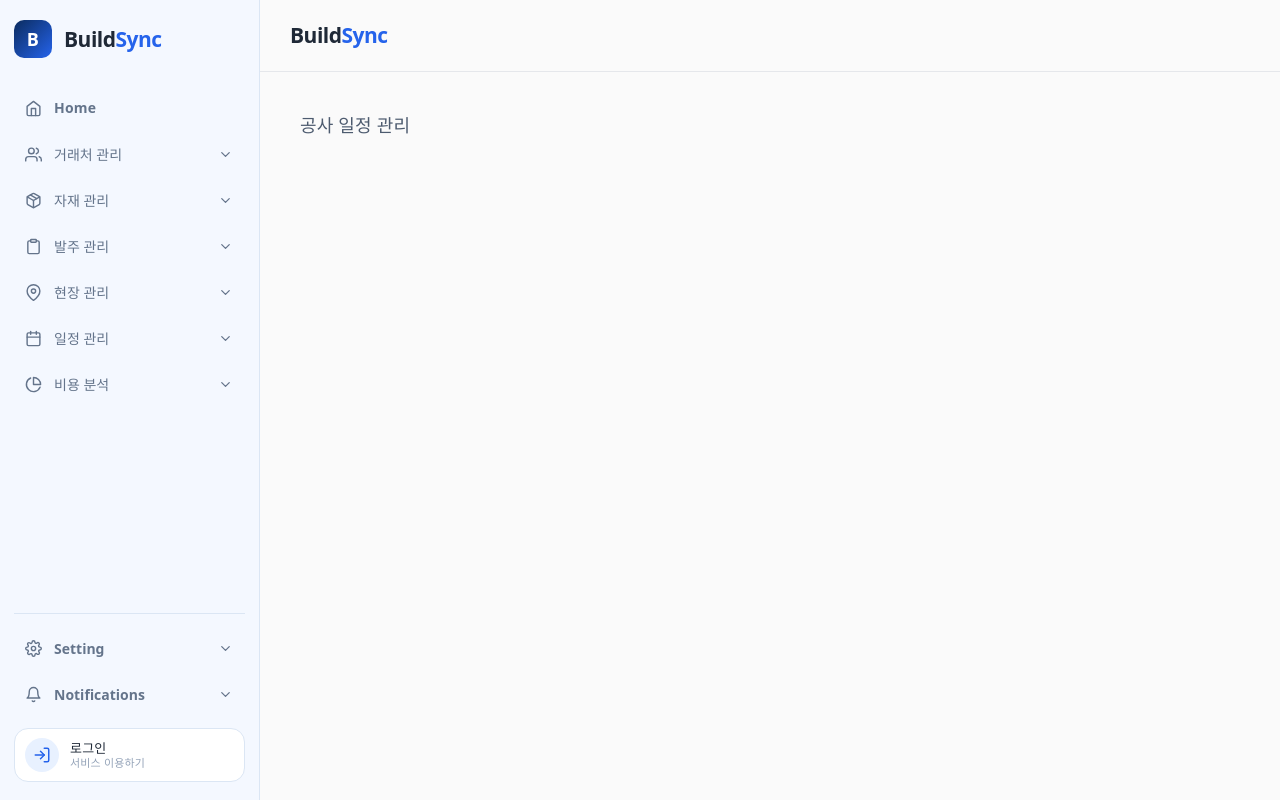
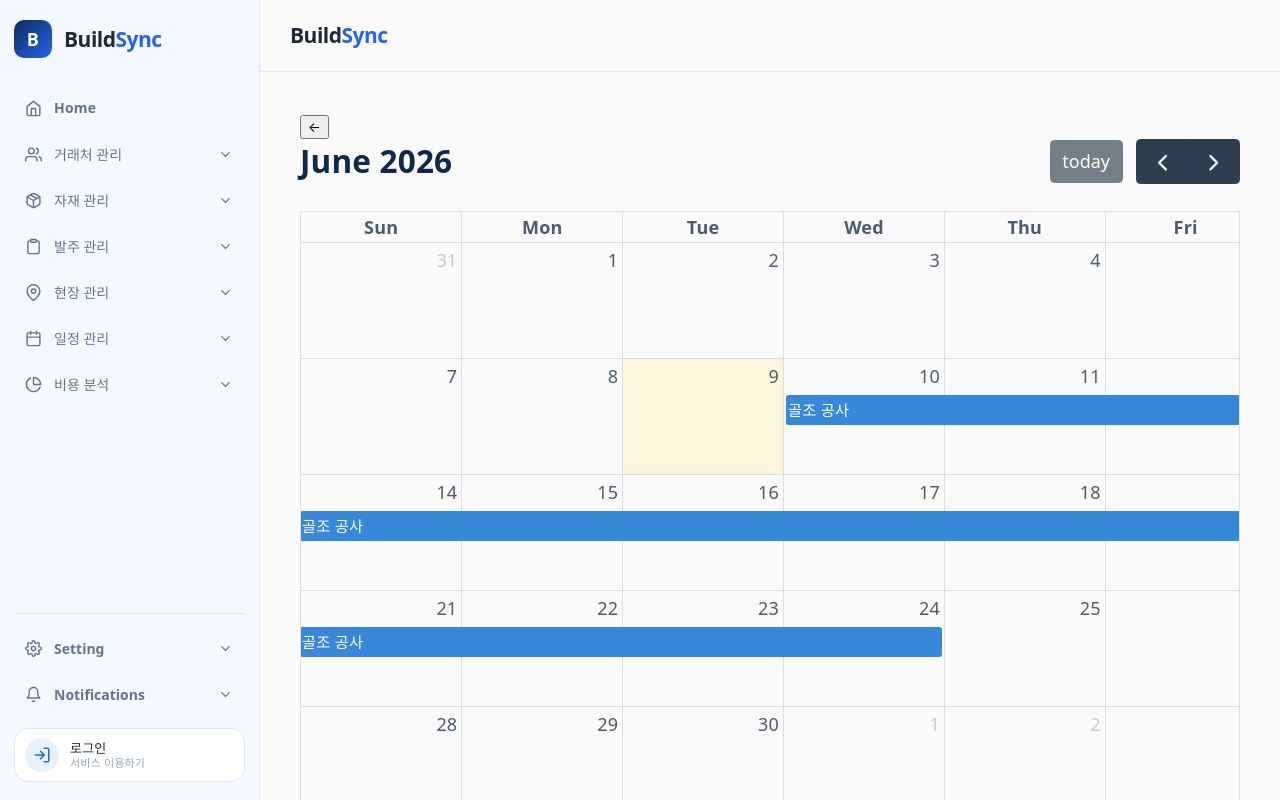
Before and after one commit to kimse0ngjun/BuildSync, a React (Vite) app in the folder frontend/: page /schedule in a window 1280 px wide. Shown: the top 800 px of the page. Built offline with nearby package versions, Linux system fonts and the light colour scheme.

Commit message:
feat: 일정관리 UI 초기구성

```diff
--- a/frontend/package.json
+++ b/frontend/package.json
@@ -11,6 +11,7 @@
   },
   "dependencies": {
     "@fullcalendar/daygrid": "^6.1.20",
+    "@fullcalendar/interaction": "^6.1.20",
     "@fullcalendar/react": "^6.1.20",
     "@tanstack/react-query": "^5.101.0",
     "axios": "^1.17.0",
--- a/frontend/src/pages/schedule/SchedulePage.jsx
+++ b/frontend/src/pages/schedule/SchedulePage.jsx
@@ -1,5 +1,38 @@
-function SchedulePage() {
-  return <div>공사 일정 관리</div>;
+import FullCalendar from "@fullcalendar/react";
+import dayGridPlugin from "@fullcalendar/daygrid";
+import interactionPlugin from "@fullcalendar/interaction";
+import { useNavigate } from "react-router-dom";
+
+function ScheduleCalendar() {
+  const navigate = useNavigate();
+
+  const events = [
+    {
+      id: 1,
+      title: "골조 공사",
+      start: "2026-06-10",
+      end: "2026-06-25",
+    },
+  ];
+
+  return (
+    <div className="schedule-page">
+      <div className="page-header">
+        <button className="back-btn" onClick={() => navigate(-1)}>
+          ←
+        </button>
+      </div>
+
+      <div className="calendar-container">
+        <FullCalendar
+          plugins={[dayGridPlugin, interactionPlugin]}
+          initialView="dayGridMonth"
+          events={events}
+          height="800px"
+        />
+      </div>
+    </div>
+  );
 }
 
-export default SchedulePage;
+export default ScheduleCalendar;
--- /dev/null
+++ b/frontend/src/styles/SchedulePage.css
@@ -0,0 +1,24 @@
+.calendar-container {
+  width: 100%;
+  max-width: 1200px;
+  height: 850px;
+  margin: 0 auto;
+  background: white;
+  padding: 20px;
+  border-radius: 12px;
+}
+
+.page-header {
+  display: flex;
+  align-items: center;
+  gap: 12px;
+  margin-bottom: 20px;
+}
+
+.back-btn {
+  border: none;
+  background: none;
+  cursor: pointer;
+  font-size: 18px;
+  font-weight: bold;
+}
```
Also changed, not shown: 1 other file (tests, documents, lock files or other folders).
